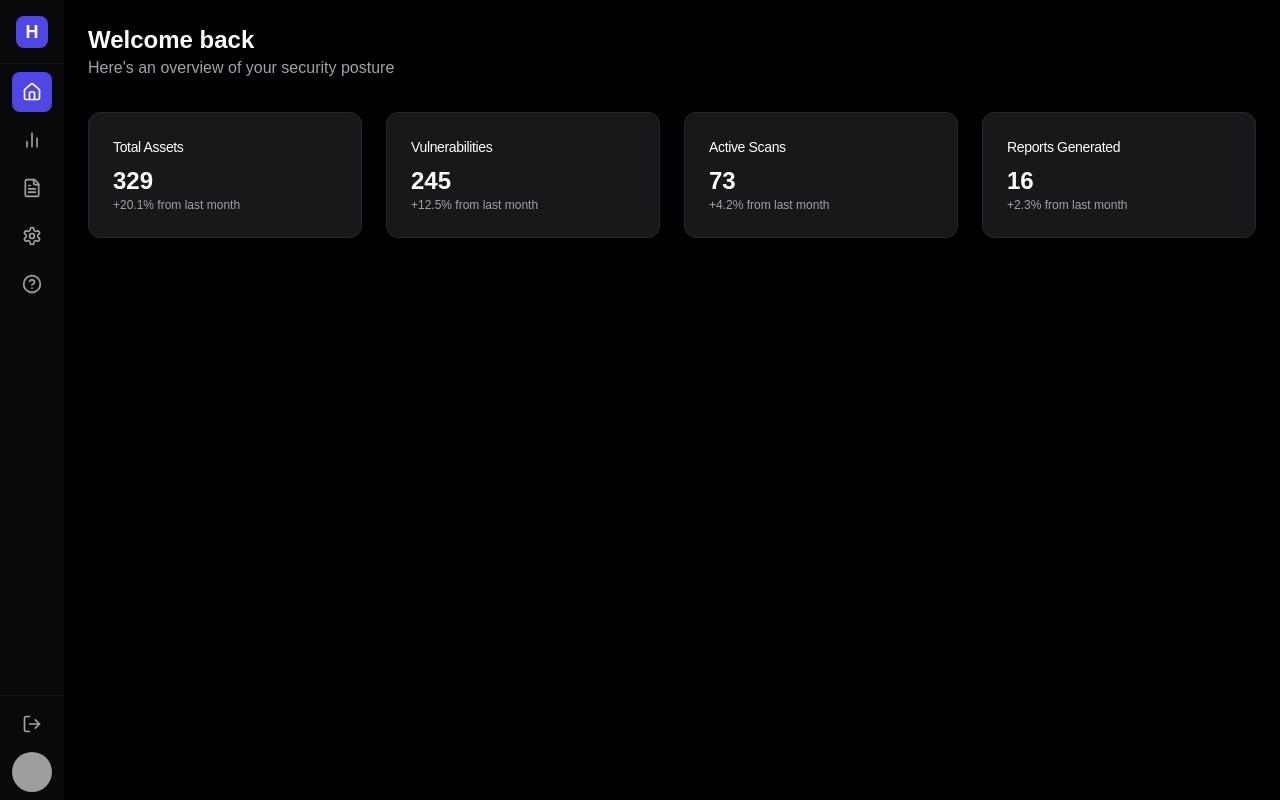
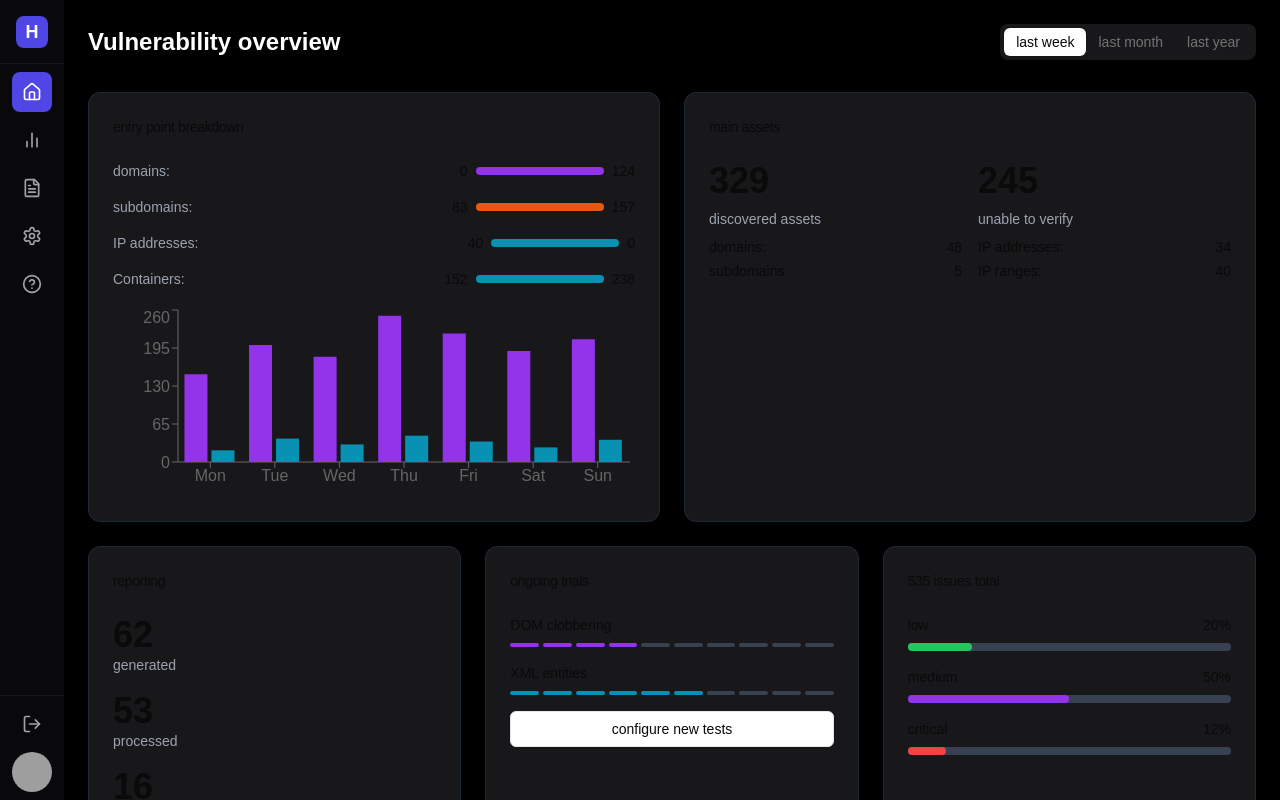
Before and after one commit to nickthelegend/hawk-ai, a Next.js app: page /dashboard in a window 1280 px wide. Shown: the top 800 px of the page. Built offline with nearby package versions, Linux system fonts and the light colour scheme; grey boxes are pictures that could not be loaded.

Commit message:
Version: 1.0.3 : Stable Components

```diff
--- a/src/app/dashboard/page.tsx
+++ b/src/app/dashboard/page.tsx
@@ -1,53 +1,235 @@
+"use client"
+
 import { Card, CardContent, CardHeader, CardTitle } from "@/components/ui/card"
+import { Button } from "@/components/ui/button"
+import { Tabs, TabsList, TabsTrigger } from "@/components/ui/tabs"
+import { BarChart, Bar, XAxis, YAxis, ResponsiveContainer } from 'recharts'
+
+const entryPointData = [
+  { name: 'Mon', value1: 150, value2: 20 },
+  { name: 'Tue', value1: 200, value2: 40 },
+  { name: 'Wed', value1: 180, value2: 30 },
+  { name: 'Thu', value1: 250, value2: 45 },
+  { name: 'Fri', value1: 220, value2: 35 },
+  { name: 'Sat', value1: 190, value2: 25 },
+  { name: 'Sun', value1: 210, value2: 38 },
+]
 
 export default function DashboardPage() {
   return (
-    <div className="p-6">
-      <div className="mb-8">
-        <h1 className="text-2xl font-bold text-white">Welcome back</h1>
-        <p className="text-gray-400">Here's an overview of your security posture</p>
+    <div className="p-6 bg-black text-white">
+      <div className="flex justify-between items-center mb-8">
+        <h1 className="text-2xl font-bold">Vulnerability overview</h1>
+        <Tabs defaultValue="last-week">
+          <TabsList className="bg-zinc-900">
+            <TabsTrigger value="last-week">last week</TabsTrigger>
+            <TabsTrigger value="last-month">last month</TabsTrigger>
+            <TabsTrigger value="last-year">last year</TabsTrigger>
+          </TabsList>
+        </Tabs>
       </div>
 
-      <div className="grid gap-6 md:grid-cols-2 lg:grid-cols-4">
-        <Card className="bg-zinc-900 text-white border-gray-800">
-          <CardHeader className="flex flex-row items-center justify-between pb-2 space-y-0">
-            <CardTitle className="text-sm font-medium">Total Assets</CardTitle>
+      <div className="grid gap-6 md:grid-cols-2">
+        {/* Entry Point Breakdown */}
+        <Card className="bg-zinc-900 border-gray-800">
+          <CardHeader>
+            <CardTitle className="text-sm font-medium">entry point breakdown</CardTitle>
           </CardHeader>
           <CardContent>
-            <div className="text-2xl font-bold">329</div>
-            <p className="text-xs text-gray-400">+20.1% from last month</p>
+            <div className="space-y-4">
+              <div className="flex justify-between items-center">
+                <span className="text-sm text-gray-400">domains:</span>
+                <div className="flex items-center gap-2">
+                  <span className="text-sm">0</span>
+                  <div className="w-32 h-2 bg-purple-600 rounded"></div>
+                  <span className="text-sm">124</span>
+                </div>
+              </div>
+              <div className="flex justify-between items-center">
+                <span className="text-sm text-gray-400">subdomains:</span>
+                <div className="flex items-center gap-2">
+                  <span className="text-sm">83</span>
+                  <div className="w-32 h-2 bg-orange-600 rounded"></div>
+                  <span className="text-sm">157</span>
+                </div>
+              </div>
+              <div className="flex justify-between items-center">
+                <span className="text-sm text-gray-400">IP addresses:</span>
+                <div className="flex items-center gap-2">
+                  <span className="text-sm">40</span>
+                  <div className="w-32 h-2 bg-cyan-600 rounded"></div>
+                  <span className="text-sm">0</span>
+                </div>
+              </div>
+              <div className="flex justify-between items-center">
+                <span className="text-sm text-gray-400">Containers:</span>
+                <div className="flex items-center gap-2">
+                  <span className="text-sm">152</span>
+                  <div className="w-32 h-2 bg-cyan-600 rounded"></div>
+                  <span className="text-sm">238</span>
+                </div>
+              </div>
+
+              <div className="h-48 mt-4">
+                <ResponsiveContainer width="100%" height="100%">
+                  <BarChart data={entryPointData}>
+                    <XAxis dataKey="name" stroke="#666" />
+                    <YAxis stroke="#666" />
+                    <Bar dataKey="value1" fill="#9333ea" />
+                    <Bar dataKey="value2" fill="#0891b2" />
+                  </BarChart>
+                </ResponsiveContainer>
+              </div>
+            </div>
           </CardContent>
         </Card>
-        <Card className="bg-zinc-900 text-white border-gray-800">
-          <CardHeader className="flex flex-row items-center justify-between pb-2 space-y-0">
-            <CardTitle className="text-sm font-medium">Vulnerabilities</CardTitle>
+
+        {/* Main Assets */}
+        <Card className="bg-zinc-900 border-gray-800">
+          <CardHeader>
+            <CardTitle className="text-sm font-medium">main assets</CardTitle>
           </CardHeader>
           <CardContent>
-            <div className="text-2xl font-bold">245</div>
-            <p className="text-xs text-gray-400">+12.5% from last month</p>
-          </CardContent>
-        </Card>
-        <Card className="bg-zinc-900 text-white border-gray-800">
-          <CardHeader className="flex flex-row items-center justify-between pb-2 space-y-0">
-            <CardTitle className="text-sm font-medium">Active Scans</CardTitle>
-          </CardHeader>
-          <CardContent>
-            <div className="text-2xl font-bold">73</div>
-            <p className="text-xs text-gray-400">+4.2% from last month</p>
-          </CardContent>
-        </Card>
-        <Card className="bg-zinc-900 text-white border-gray-800">
-          <CardHeader className="flex flex-row items-center justify-between pb-2 space-y-0">
-            <CardTitle className="text-sm font-medium">Reports Generated</CardTitle>
-          </CardHeader>
-          <CardContent>
-            <div className="text-2xl font-bold">16</div>
-            <p className="text-xs text-gray-400">+2.3% from last month</p>
+            <div className="grid grid-cols-2 gap-4">
+              <div className="space-y-2">
+                <div className="text-4xl font-bold">329</div>
+                <div className="text-sm text-gray-400">discovered assets</div>
+                <div className="space-y-1">
+                  <div className="flex justify-between">
+                    <span className="text-sm">domains:</span>
+                    <span className="text-sm">48</span>
+                  </div>
+                  <div className="flex justify-between">
+                    <span className="text-sm">subdomains:</span>
+                    <span className="text-sm">5</span>
+                  </div>
+                </div>
+              </div>
+              <div className="space-y-2">
+                <div className="text-4xl font-bold">245</div>
+                <div className="text-sm text-gray-400">unable to verify</div>
+                <div className="space-y-1">
+                  <div className="flex justify-between">
+                    <span className="text-sm">IP addresses:</span>
+                    <span className="text-sm">34</span>
+                  </div>
+                  <div className="flex justify-between">
+                    <span className="text-sm">IP ranges:</span>
+                    <span className="text-sm">40</span>
+                  </div>
+                </div>
+              </div>
+            </div>
           </CardContent>
         </Card>
       </div>
 
-      {/* Add more dashboard content here as needed */}
+      <div className="grid gap-6 md:grid-cols-3 mt-6">
+        {/* Reporting */}
+        <Card className="bg-zinc-900 border-gray-800">
+          <CardHeader>
+            <CardTitle className="text-sm font-medium">reporting</CardTitle>
+          </CardHeader>
+          <CardContent>
+            <div className="space-y-4">
+              <div>
+                <div className="text-4xl font-bold">62</div>
+                <div className="text-sm text-gray-400">generated</div>
+              </div>
+              <div>
+                <div className="text-4xl font-bold">53</div>
+                <div className="text-sm text-gray-400">processed</div>
+              </div>
+              <div>
+                <div className="text-4xl font-bold">16</div>
+                <div className="text-sm text-gray-400">sent to compliance</div>
+              </div>
+              <div>
+                <div className="text-4xl font-bold">9</div>
+                <div className="text-sm text-gray-400">pending</div>
+              </div>
+            </div>
+          </CardContent>
+        </Card>
+
+        {/* Ongoing Trials */}
+        <Card className="bg-zinc-900 border-gray-800">
+          <CardHeader>
+            <CardTitle className="text-sm font-medium">ongoing trials</CardTitle>
+          </CardHeader>
+          <CardContent>
+            <div className="space-y-4">
+              <div>
+                <div className="text-sm mb-2">DOM clobbering</div>
+                <div className="flex gap-1">
+                  {Array(10).fill(0).map((_, i) => (
+                    <div
+                      key={i}
+                      className={`h-1 w-full rounded ${
+                        i < 4 ? 'bg-purple-600' : 'bg-gray-700'
+                      }`}
+                    />
+                  ))}
+                </div>
+              </div>
+              <div>
+                <div className="text-sm mb-2">XML entities</div>
+                <div className="flex gap-1">
+                  {Array(10).fill(0).map((_, i) => (
+                    <div
+                      key={i}
+                      className={`h-1 w-full rounded ${
+                        i < 6 ? 'bg-cyan-600' : 'bg-gray-700'
+                      }`}
+                    />
+                  ))}
+                </div>
+              </div>
+              <Button variant="outline" className="w-full mt-4">
+                configure new tests
+              </Button>
+            </div>
+          </CardContent>
+        </Card>
+
+        {/* Issues Total */}
+        <Card className="bg-zinc-900 border-gray-800">
+          <CardHeader>
+            <CardTitle className="text-sm font-medium">535 issues total</CardTitle>
+          </CardHeader>
+          <CardContent>
+            <div className="space-y-4">
+              <div>
+                <div className="flex justify-between text-sm mb-2">
+                  <span>low</span>
+                  <span>20%</span>
+                </div>
+                <div className="h-2 bg-gray-700 rounded">
+                  <div className="h-full w-[20%] bg-green-500 rounded" />
+                </div>
+              </div>
+              <div>
+                <div className="flex justify-between text-sm mb-2">
+                  <span>medium</span>
+                  <span>50%</span>
+                </div>
+                <div className="h-2 bg-gray-700 rounded">
+                  <div className="h-full w-[50%] bg-purple-600 rounded" />
+                </div>
+              </div>
+              <div>
+                <div className="flex justify-between text-sm mb-2">
+                  <span>critical</span>
+                  <span>12%</span>
+                </div>
+                <div className="h-2 bg-gray-700 rounded">
+                  <div className="h-full w-[12%] bg-red-500 rounded" />
+                </div>
+              </div>
+            </div>
+          </CardContent>
+        </Card>
+      </div>
     </div>
   )
 }
```
